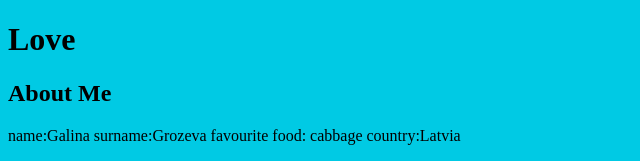
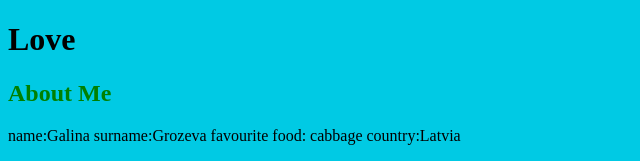
Before and after one commit to galeto7/NewGitProject, a plain HTML site: page index.html in a window 1280 px wide. Shown: the top 161 px of the page, without its empty margins (0-640 px from the left). Drawn offline with Linux system fonts and the light colour scheme.

Commit message:
Add h2 font and color

```diff
--- a/CSS/app.css
+++ b/CSS/app.css
@@ -1,3 +1,7 @@
 body {
     background-color: #00cae4;
 }
+h2 {
+    font:24;
+    color:green;
+}
```
